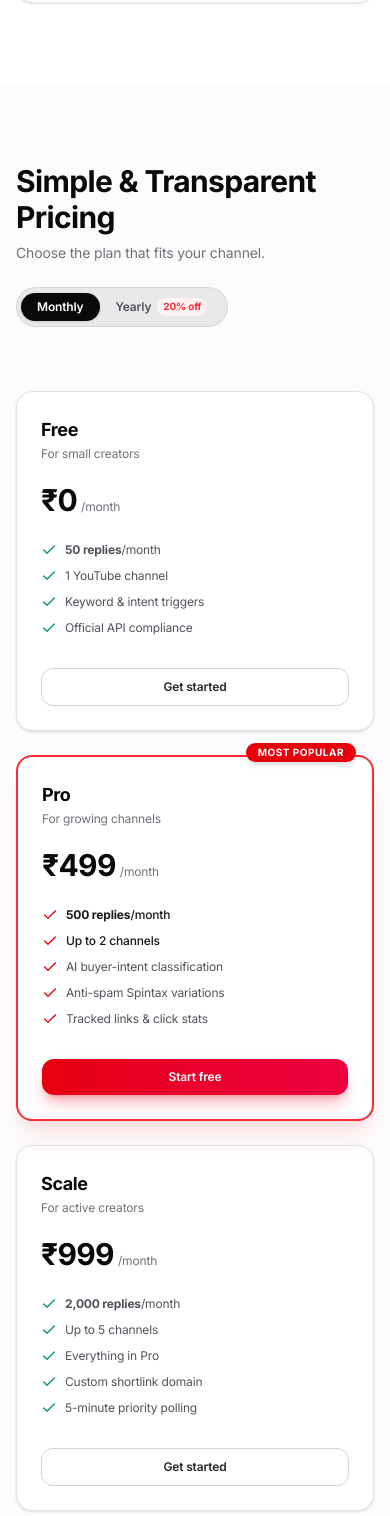
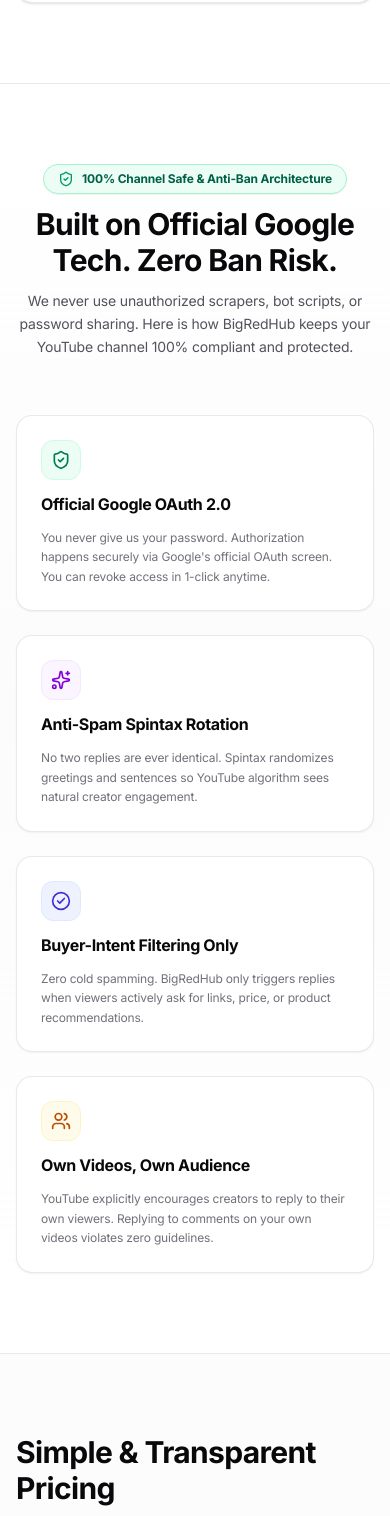
Before and after one commit to varuoog755-creator/tubeflow, a Next.js app: page / in a window 390 px wide. Shown: the part 6637-8153 px from the top of the page. Built offline with nearby package versions, Linux system fonts and the light colour scheme; a web font is replaced by a local one.

Commit message:
feat(trust): add YouTube compliance & anti-ban trust architecture to landing page and dashboard

```diff
--- a/src/app/dashboard/page.tsx
+++ b/src/app/dashboard/page.tsx
@@ -2551,6 +2551,34 @@
                 </div>
               </div>
 
+              {/* Art of Suggestion: Anti-Spam Safety Advice */}
+              <div className="p-4 rounded-2xl border border-sky-200/80 bg-gradient-to-r from-sky-50/70 via-white to-indigo-50/40 flex flex-col sm:flex-row sm:items-center justify-between gap-3 shadow-2xs">
+                <div className="flex items-center gap-3">
+                  <div className="w-8 h-8 rounded-xl bg-sky-600 text-white flex items-center justify-center font-bold shrink-0 shadow-xs">
+                    <Sparkles className="w-4 h-4 text-white" />
+                  </div>
+                  <div>
+                    <h4 className="font-heading font-bold text-xs text-sky-950 flex items-center gap-1.5">
+                      <span>Pro Suggestion: How to Keep Your Replies 100% Ban-Proof</span>
+                      <span className="text-[10px] text-sky-700 bg-sky-100 px-2 py-0.5 rounded-full font-semibold">
+                        Zero Spam Flag
+                      </span>
+                    </h4>
+                    <p className="text-[11px] text-zinc-600 mt-0.5">
+                      Always include Spintax variations like <code className="text-sky-800 bg-sky-50 px-1 py-0.5 rounded font-mono">&#123;Hey|Hi&#125;</code> and target commercial keywords. YouTube algorithm views varied, buyer-intent replies as natural creator engagement.
+                    </p>
+                  </div>
+                </div>
+                <div className="flex items-center gap-2 text-[10px] font-bold text-sky-800 shrink-0">
+                  <span className="bg-white border border-sky-200 px-2.5 py-1 rounded-lg shadow-2xs">
+                    ✓ Anti-Spam Rotation
+                  </span>
+                  <span className="bg-white border border-sky-200 px-2.5 py-1 rounded-lg shadow-2xs">
+                    ✓ Buyer Intent Only
+                  </span>
+                </div>
+              </div>
+
               {/* Rules List with Campaign Performance Metrics */}
               <div className="space-y-4">
                 {rules.length === 0 ? (
@@ -2860,6 +2888,38 @@
                 <p className="text-xs text-zinc-500 mt-1">
                   Manage authorized Google OAuth2 channels and comment polling preferences.
                 </p>
+              </div>
+
+              {/* Trust & Channel Safety Assurance Banner */}
+              <div className="p-4 rounded-2xl border border-emerald-200/90 bg-gradient-to-r from-emerald-50/70 via-white to-teal-50/40 flex flex-col sm:flex-row sm:items-center justify-between gap-3 shadow-2xs">
+                <div className="flex items-center gap-3">
+                  <div className="w-9 h-9 rounded-xl bg-emerald-600 text-white flex items-center justify-center font-bold shrink-0 shadow-xs">
+                    <ShieldCheck className="w-5 h-5 text-white" />
+                  </div>
+                  <div>
+                    <div className="flex items-center gap-2 flex-wrap">
+                      <span className="font-heading font-bold text-xs text-emerald-950">
+                        100% YouTube Compliant & Channel Safe Guarantee
+                      </span>
+                      <span className="text-[10px] font-bold text-emerald-700 bg-emerald-100/90 px-2 py-0.5 rounded-full border border-emerald-200">
+                        Official Google OAuth2
+                      </span>
+                    </div>
+                    <p className="text-[11px] text-zinc-600 mt-0.5">
+                      BigRedHub never asks for your password. Auto-replies run under YouTube Data API v3 strictly on your own videos with anti-spam Spintax variations.
+                    </p>
+                  </div>
+                </div>
+                <div className="flex items-center gap-2 text-[10px] font-bold text-emerald-800 shrink-0">
+                  <span className="inline-flex items-center gap-1 bg-white border border-emerald-200 px-2.5 py-1 rounded-lg shadow-2xs">
+                    <Check className="w-3.5 h-3.5 text-emerald-600" />
+                    Zero Ban Risk
+                  </span>
+                  <span className="inline-flex items-center gap-1 bg-white border border-emerald-200 px-2.5 py-1 rounded-lg shadow-2xs">
+                    <Check className="w-3.5 h-3.5 text-emerald-600" />
+                    No Password Stored
+                  </span>
+                </div>
               </div>
 
               {/* Connected Channels List */}
@@ -3804,6 +3864,14 @@
                   className="w-full p-2.5 bg-zinc-50 border border-zinc-200 rounded-xl text-zinc-900 font-mono text-[11px] focus:outline-none focus:border-red-600 leading-relaxed"
                 />
 
+                {/* Anti-Ban Engine Guard Trust Pill */}
+                <div className="flex items-center gap-2 p-2.5 rounded-xl bg-emerald-50/80 border border-emerald-200 text-[11px] text-emerald-950">
+                  <ShieldCheck className="w-4 h-4 text-emerald-600 shrink-0" />
+                  <span>
+                    <strong>Anti-Ban Engine Guard:</strong> Spintax randomizes phrasing on every reply so YouTube views it as natural creator interaction, keeping your channel 100% safe.
+                  </span>
+                </div>
+
                 {/* Spintax Live Test Preview Box */}
                 {spintaxPreviewSamples.length > 0 && (
                   <div className="p-3 bg-red-50/60 border border-red-200/70 rounded-xl space-y-1.5">
--- a/src/app/page.tsx
+++ b/src/app/page.tsx
@@ -1354,6 +1354,72 @@
       </section>
 
       {/* ========================================================= */}
+      {/* 7. TRUST & SAFETY GUARANTEE (Anti-Ban Architecture)      */}
+      {/* ========================================================= */}
+      <section className="py-20 lg:py-24 bg-gradient-to-b from-white via-zinc-50/70 to-white border-y border-zinc-200/80">
+        <div className="max-w-7xl mx-auto px-4 sm:px-6 lg:px-8">
+          <div className="text-center max-w-3xl mx-auto mb-14">
+            <div className="inline-flex items-center gap-2 px-3.5 py-1.5 rounded-full bg-emerald-50 border border-emerald-200 text-emerald-800 text-xs font-bold mb-3 shadow-2xs">
+              <ShieldCheck className="w-4 h-4 text-emerald-600" />
+              <span>100% Channel Safe & Anti-Ban Architecture</span>
+            </div>
+            <h2 className="text-3xl sm:text-4xl font-heading font-extrabold text-zinc-950 tracking-tight">
+              Built on Official Google Tech. Zero Ban Risk.
+            </h2>
+            <p className="text-zinc-600 text-sm sm:text-base mt-3 leading-relaxed">
+              We never use unauthorized scrapers, bot scripts, or password sharing. Here is how BigRedHub keeps your YouTube channel 100% compliant and protected.
+            </p>
+          </div>
+
+          <div className="grid grid-cols-1 md:grid-cols-2 lg:grid-cols-4 gap-6">
+            {/* Card 1 */}
+            <div className="p-6 rounded-2xl bg-white border border-zinc-200/80 shadow-xs hover:border-emerald-300 hover:shadow-md transition-all space-y-3">
+              <div className="w-10 h-10 rounded-xl bg-emerald-50 border border-emerald-100 flex items-center justify-center text-emerald-700 font-bold">
+                <ShieldCheck className="w-5 h-5" />
+              </div>
+              <h3 className="font-heading font-bold text-base text-zinc-950">Official Google OAuth 2.0</h3>
+              <p className="text-xs text-zinc-500 leading-relaxed">
+                You never give us your password. Authorization happens securely via Google&apos;s official OAuth screen. You can revoke access in 1-click anytime.
+              </p>
+            </div>
+
+            {/* Card 2 */}
+            <div className="p-6 rounded-2xl bg-white border border-zinc-200/80 shadow-xs hover:border-emerald-300 hover:shadow-md transition-all space-y-3">
+              <div className="w-10 h-10 rounded-xl bg-purple-50 border border-purple-100 flex items-center justify-center text-purple-700 font-bold">
+                <Sparkles className="w-5 h-5" />
+              </div>
+              <h3 className="font-heading font-bold text-base text-zinc-950">Anti-Spam Spintax Rotation</h3>
+              <p className="text-xs text-zinc-500 leading-relaxed">
+                No two replies are ever identical. Spintax randomizes greetings and sentences so YouTube algorithm sees natural creator engagement.
+              </p>
+            </div>
+
+            {/* Card 3 */}
+            <div className="p-6 rounded-2xl bg-white border border-zinc-200/80 shadow-xs hover:border-emerald-300 hover:shadow-md transition-all space-y-3">
+              <div className="w-10 h-10 rounded-xl bg-indigo-50 border border-indigo-100 flex items-center justify-center text-indigo-700 font-bold">
+                <CheckCircle2 className="w-5 h-5" />
+              </div>
+              <h3 className="font-heading font-bold text-base text-zinc-950">Buyer-Intent Filtering Only</h3>
+              <p className="text-xs text-zinc-500 leading-relaxed">
+                Zero cold spamming. BigRedHub only triggers replies when viewers actively ask for links, price, or product recommendations.
+              </p>
+            </div>
+
+            {/* Card 4 */}
+            <div className="p-6 rounded-2xl bg-white border border-zinc-200/80 shadow-xs hover:border-emerald-300 hover:shadow-md transition-all space-y-3">
+              <div className="w-10 h-10 rounded-xl bg-amber-50 border border-amber-100 flex items-center justify-center text-amber-700 font-bold">
+                <Users className="w-5 h-5" />
+              </div>
+              <h3 className="font-heading font-bold text-base text-zinc-950">Own Videos, Own Audience</h3>
+              <p className="text-xs text-zinc-500 leading-relaxed">
+                YouTube explicitly encourages creators to reply to their own viewers. Replying to comments on your own videos violates zero guidelines.
+              </p>
+            </div>
+          </div>
+        </div>
+      </section>
+
+      {/* ========================================================= */}
       {/* 8. SIMPLE & TRANSPARENT PRICING                           */}
       {/* ========================================================= */}
       <section id="pricing" className="py-20 lg:py-28 bg-zinc-50/60">
```
